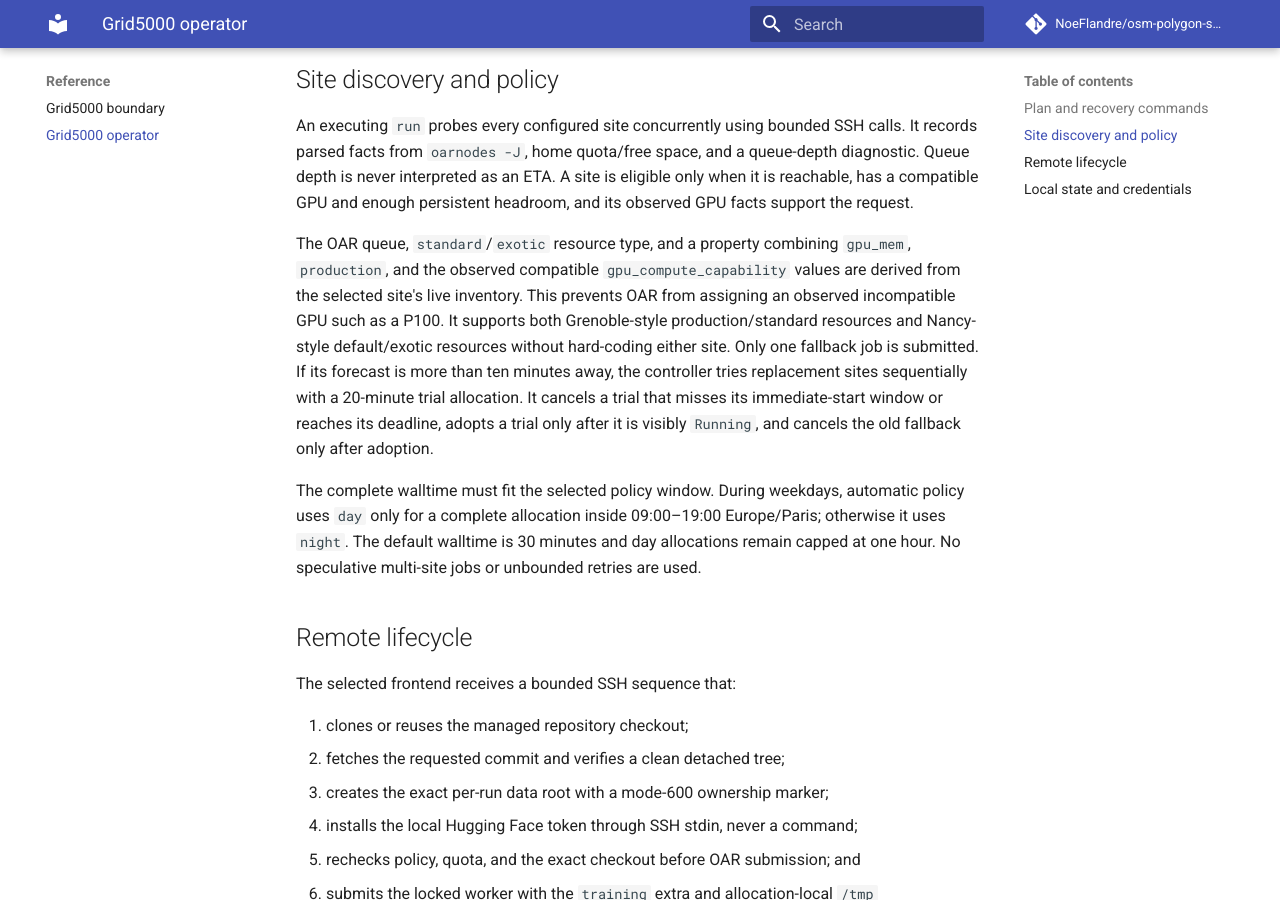
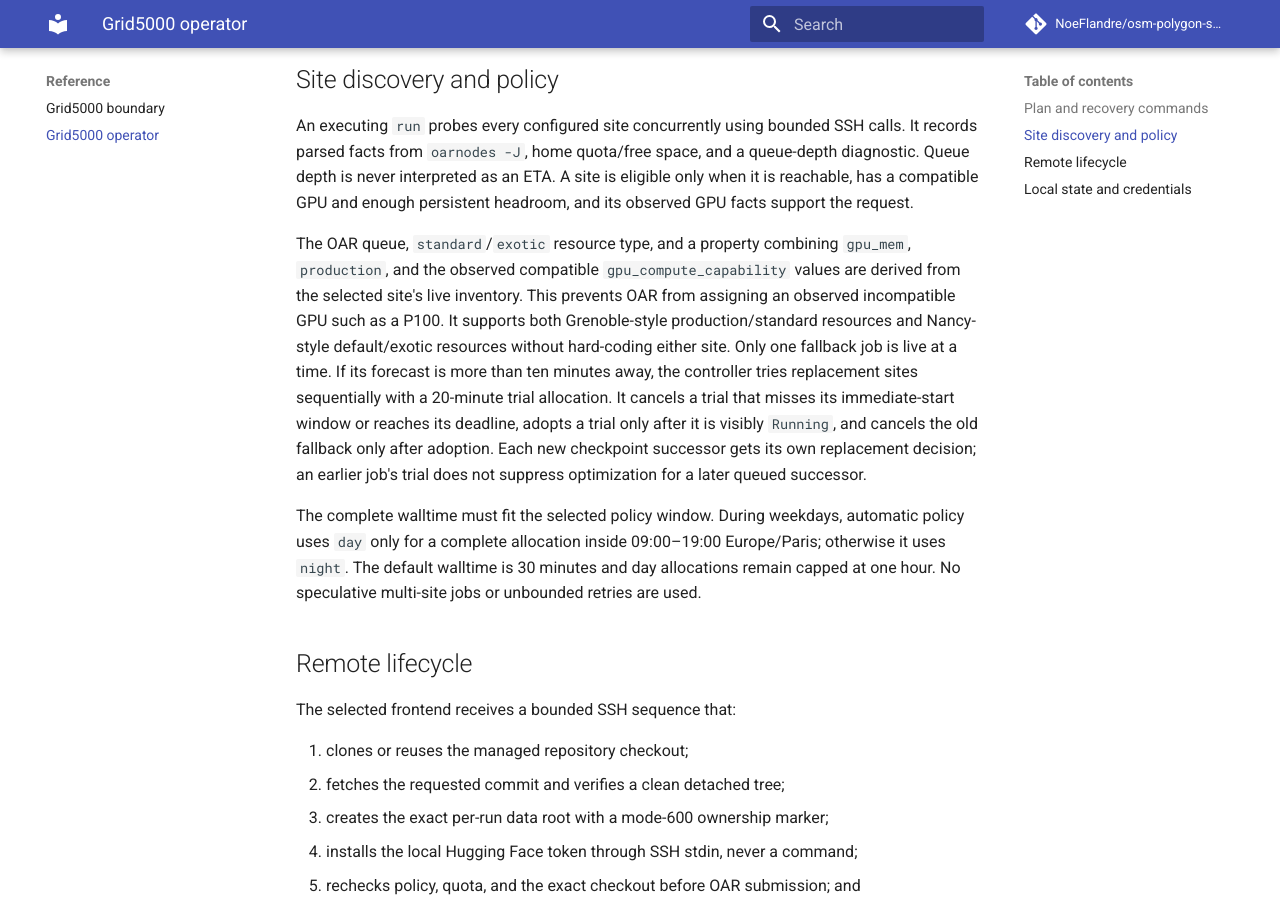
Before and after one commit to NoeFlandre/osm-polygon-sentence-classifier, an MkDocs documentation site: the page built from docs/reference/grid5000-operator.md, in a window 1280 px wide and 900 px high, scrolled down 1244 px. Built offline with MkDocs 1.6.1 and Material for MkDocs 9.7.7, drawn with Linux system fonts in a browser that asks for light colours; comment, search, counter and statistics services are not loaded.

Commit message:
fix: retry scheduling per checkpoint job

```diff
--- a/docs/reference/grid5000-operator.md
+++ b/docs/reference/grid5000-operator.md
@@ -70,11 +70,13 @@ The OAR queue, `standard`/`exotic` resource type, and a property combining
 inventory. This prevents OAR from assigning an observed incompatible GPU such
 as a P100. It supports both Grenoble-style production/standard resources and
 Nancy-style default/exotic resources without hard-coding either site. Only one
-fallback job is submitted. If its forecast is more than ten
-minutes away, the controller tries replacement sites sequentially with a
-20-minute trial allocation. It cancels a trial that misses its immediate-start
-window or reaches its deadline, adopts a trial only after it is visibly
-`Running`, and cancels the old fallback only after adoption.
+fallback job is live at a time. If its forecast is more than ten minutes away,
+the controller tries replacement sites sequentially with a 20-minute trial
+allocation. It cancels a trial that misses its immediate-start window or
+reaches its deadline, adopts a trial only after it is visibly `Running`, and
+cancels the old fallback only after adoption. Each new checkpoint successor
+gets its own replacement decision; an earlier job's trial does not suppress
+optimization for a later queued successor.
 
 The complete walltime must fit the selected policy window. During weekdays,
 automatic policy uses `day` only for a complete allocation inside 09:00–19:00
```
Also changed, not shown: 2 other files.
